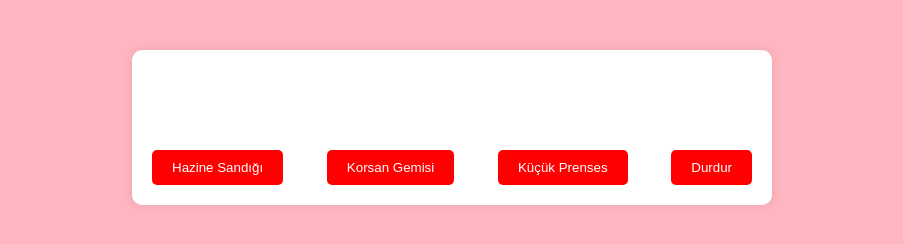
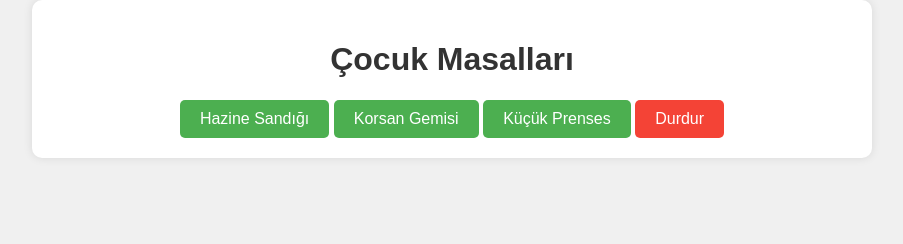
Before and after one commit to Yigitsayarr/mobileapp, a plain HTML site: page index.html in a window 1280 px wide. Shown: the whole page, without its empty margins (188-1091 px from the left). Drawn offline with Linux system fonts and the light colour scheme.

Commit message:
Update styles.css

```diff
--- a/styles.css
+++ b/styles.css
@@ -1,13 +1,14 @@
 body {
     font-family: Arial, sans-serif;
-    background-color: #ffb6c1; /* Pembe arka plan */
+    background-color: #f0f0f0;
     margin: 0;
     padding: 0;
 }
 
 .container {
-    max-width: 600px;
-    margin: 50px auto;
+    max-width: 800px;
+    margin: 0 auto;
+    text-align: center;
     padding: 20px;
     background-color: #fff;
     border-radius: 10px;
@@ -15,25 +16,40 @@ body {
 }
 
 h1 {
-    text-align: center;
-    color: #fff; /* Beyaz yazı */
+    color: #333;
+}
+
+.masal {
+    margin-top: 20px;
+    padding: 20px;
+    background-color: #f9f9f9;
+    border-radius: 5px;
+    box-shadow: 0 0 5px rgba(0, 0, 0, 0.1);
 }
 
 .masal-buttons {
-    display: flex;
-    justify-content: space-between;
     margin-top: 20px;
 }
 
 button {
     padding: 10px 20px;
-    background-color: #ff0000; /* Kırmızı butonlar */
-    color: #fff; /* Beyaz yazı */
+    font-size: 16px;
     border: none;
     border-radius: 5px;
+    background-color: #4CAF50;
+    color: white;
     cursor: pointer;
+    transition: background-color 0.3s;
 }
 
 button:hover {
-    background-color: #cc0000; /* Buton hover rengi */
+    background-color: #45a049;
 }
+
+#btnDurdur {
+    background-color: #f44336;
+}
+
+#btnDurdur:hover {
+    background-color: #d32f2f;
+}
```
